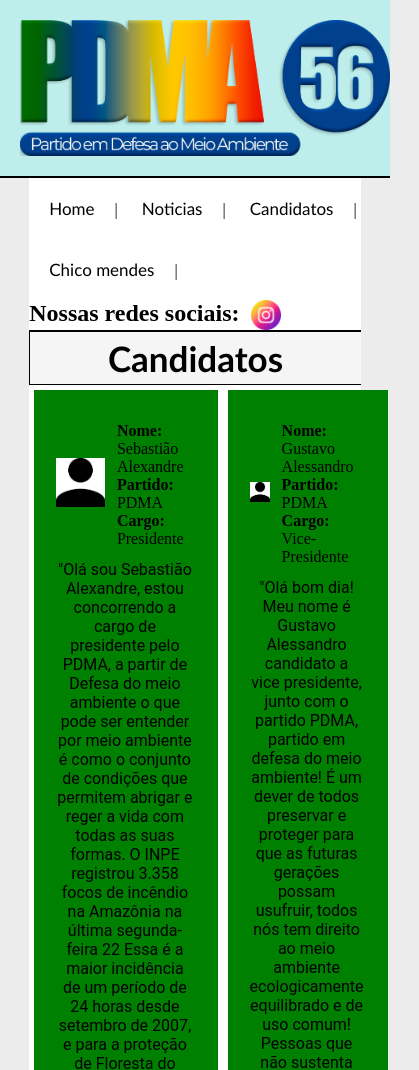
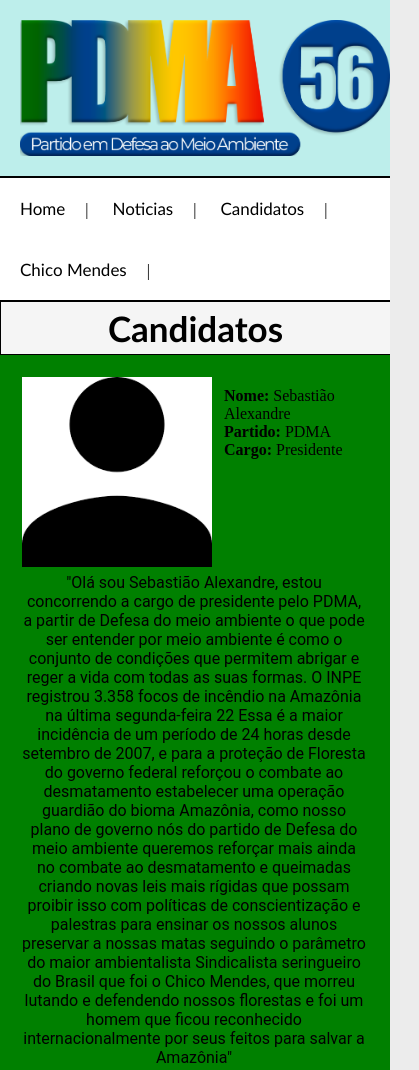
Before and after one commit to EdsonYuri/PDMA, a plain HTML site: page candidatos.html in a window 390 px wide. Shown: the top 1070 px of the page, 419 px wide, since content can reach past the window. Drawn offline with Linux system fonts and the light colour scheme; the site is published under a folder, as on GitHub Pages, so addresses that start at the root find nothing.

Commit message:
reparos de responsividade

```diff
--- a/candidatos.html
+++ b/candidatos.html
@@ -7,7 +7,7 @@
     <meta name="viewport" content="width=device-width, initial-scale=1.0">
     <title>PDMA - Candidatos</title>
     <link rel="stylesheet" href="style.css">
-    <link rel="stylesheet" href="/responsive.css">
+    <link rel="stylesheet" href="responsive.css">
 </head>
 
 <body>
@@ -27,7 +27,7 @@
                         <li><a href="index.html">Home</a></li>|
                         <li><a href="noticias.html">Noticias</a></li>|
                         <li><a href="/candidatos.html">Candidatos</a></li>|
-                        <li><a href="chico_mendes.html">Chico mendes</a></li>|
+                        <li><a href="chico_mendes.html">Chico Mendes</a></li>|
                     </ul>
                 </div>
 
--- a/chico_mendes.html
+++ b/chico_mendes.html
@@ -7,7 +7,7 @@
     <meta name="viewport" content="width=device-width, initial-scale=1.0">
     <title>PDMA - Chico Mendes</title>
     <link rel="stylesheet" href="style.css">
-    <link rel="stylesheet" href="/responsive.css">
+    <link rel="stylesheet" href="responsive.css">
 </head>
 
 <body>
@@ -27,7 +27,7 @@
                         <li><a href="index.html">Home</a></li>|
                         <li><a href="noticias.html">Noticias</a></li>|
                         <li><a href="candidatos.html">Candidatos</a></li>|
-                        <li><a href="chico_mendes.html">Chico mendes</a></li>|
+                        <li><a href="chico_mendes.html">Chico Mendes</a></li>|
                     </ul>
                 </div>
 
--- a/responsive.css
+++ b/responsive.css
@@ -76,6 +76,7 @@
     .social_midia_footer{
         display: flex;
     }
+
 }
 
 @media screen and (min-width: 1000px){
```
Also changed, not shown: index.html (+2 -2 lines), noticias.html (+2 -2 lines).
